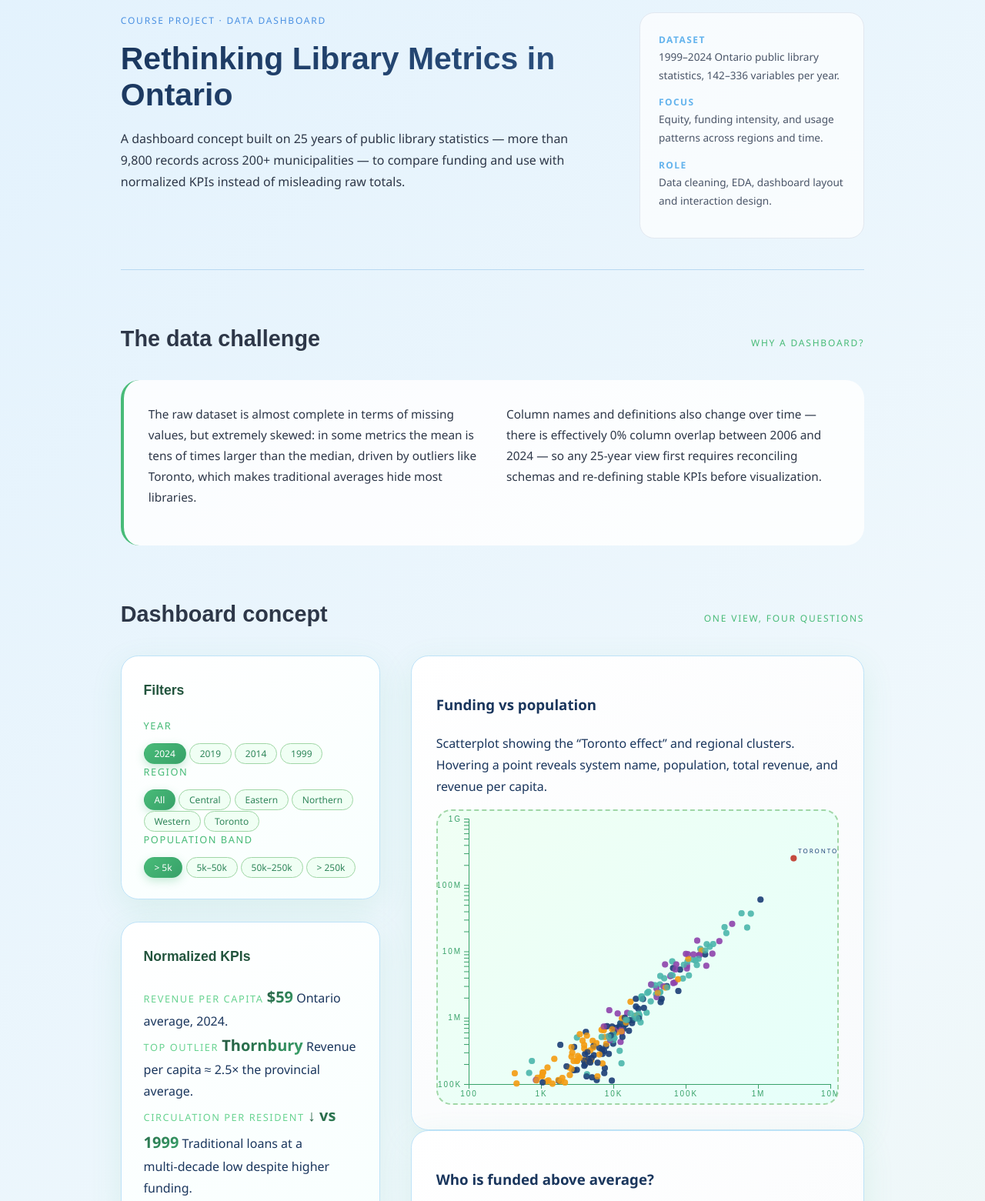
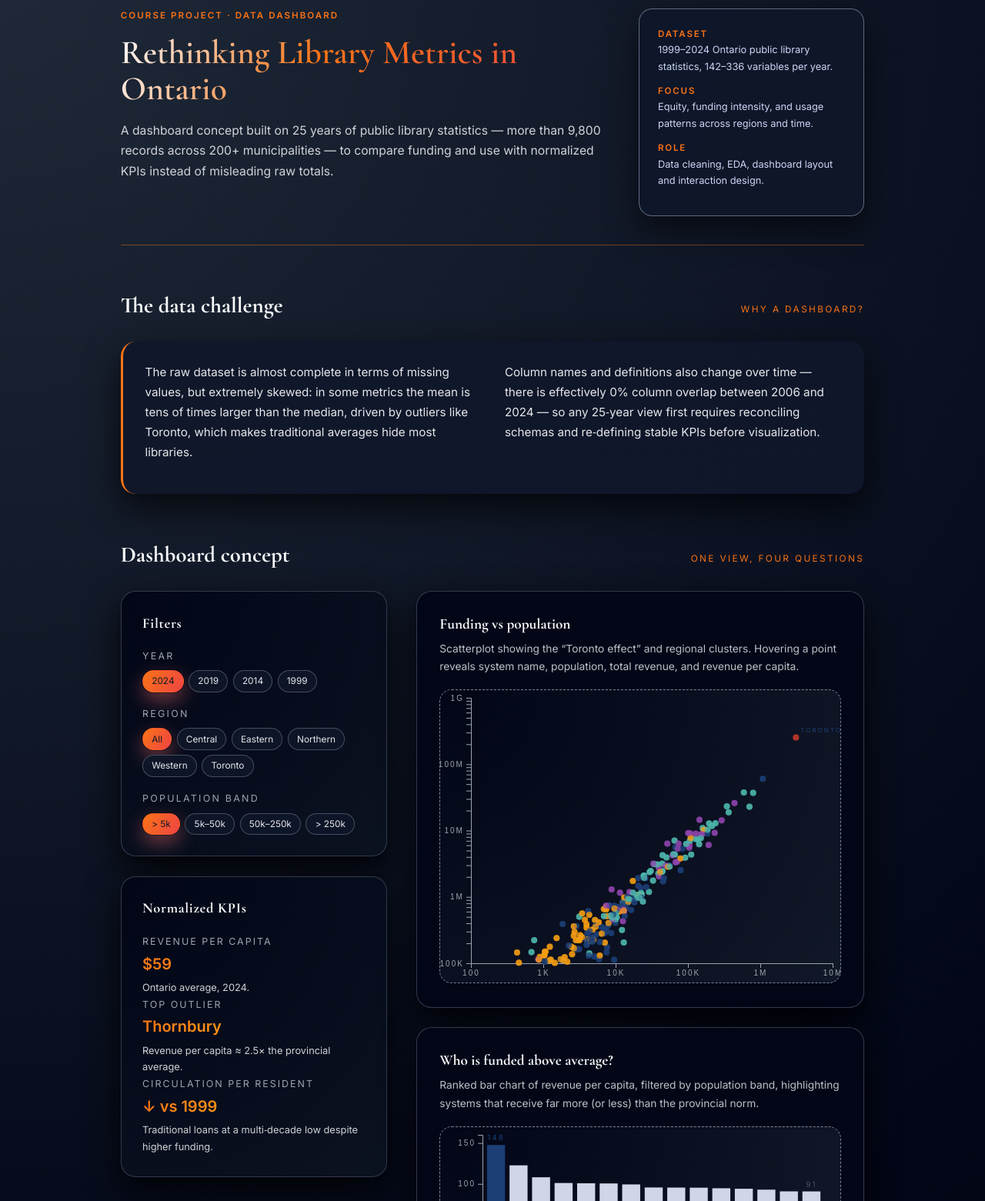
Before and after one commit to vmessias/MBAI, a plain HTML site: page libraries-dashboard.html in a window 1280 px wide. Shown: the part 40-1601 px from the top of the page at 77% size. Drawn offline with nearby package versions, Linux system fonts and the light colour scheme.

Commit message:
Update libraries-dashboard.css

```diff
--- a/css/libraries-dashboard.css
+++ b/css/libraries-dashboard.css
@@ -1,4 +1,5 @@
-/* GLOBAL - NOVA PALETA AZUL/VERDE */
+/* GLOBAL – PALETA DRAMÁTICA: AZUL NOITE + LARANJA DE ALERTA */
+
 *,
 *::before,
 *::after {
@@ -8,53 +9,52 @@
 body {
   margin: 0;
   padding: 0;
-  background: linear-gradient(135deg, #E3F2FD 0%, #F0F8FC 50%, #E8F5E8 100%);
-  color: #1A365D;
-  font-family: 'Poppins', 'Segoe UI', system-ui, sans-serif;
-  line-height: 1.75;
+  background: radial-gradient(circle at top left, #1F2937 0%, #020617 55%, #000000 100%);
+  color: #E5E7EB;
+  font-family: 'Inter', system-ui, -apple-system, BlinkMacSystemFont, sans-serif;
+  line-height: 1.7;
 }
 
 .page {
   max-width: 1120px;
   margin: 0 auto;
-  padding: 3.5rem 6vw 4rem;
+  padding: 3.2rem 6vw 3.6rem;
 }
 
 /* CROSS-BROWSER */
+
 html {
   scroll-behavior: smooth;
   -webkit-font-smoothing: antialiased;
   -moz-osx-font-smoothing: grayscale;
 }
 
-.hero-title {
-  font-size: clamp(2.4rem, 3.2vw, 3rem);
-}
+/* HERO – TÍTULO CINEMATOGRÁFICO */
 
-/* HERO - NOVOS TÍTULOS EM SANS SERIF MODERNA */
 .hero {
   display: grid;
   grid-template-columns: minmax(0, 3fr) minmax(260px, 1.4fr);
-  gap: 3rem;
-  padding-bottom: 2.5rem;
-  border-bottom: 1px solid #B8D9F2;
+  gap: 2.8rem;
+  padding-bottom: 2.3rem;
+  border-bottom: 1px solid rgba(249,115,22,0.45);
 }
 
 .eyebrow {
   text-transform: uppercase;
-  letter-spacing: .15em;
-  font-size: 0.75rem;
-  color: #4A90E2;
-  font-weight: 500;
-  margin: 0 0 1rem 0;
+  letter-spacing: .18em;
+  font-size: 0.72rem;
+  color: #F97316;
+  font-weight: 600;
+  margin: 0 0 0.9rem 0;
 }
 
 .hero-title {
-  font-family: 'Poppins', sans-serif;
-  font-weight: 700;
-  line-height: 1.15;
-  margin: 0 0 1.2rem 0;
-  background: linear-gradient(135deg, #1A365D 0%, #2C5282 100%);
+  font-family: 'Cormorant Garamond', serif;
+  font-weight: 600;
+  font-size: clamp(2.6rem, 3.4vw, 3.1rem);
+  line-height: 1.08;
+  margin: 0 0 1.1rem 0;
+  background: linear-gradient(120deg, #F9FAFB 0%, #F97316 40%, #EF4444 100%);
   -webkit-background-clip: text;
   -webkit-text-fill-color: transparent;
   background-clip: text;
@@ -62,191 +62,254 @@ html {
 
 .hero-deck {
   margin: 0;
-  font-size: 1rem;
-  color: #2D3748;
-  max-width: 42rem;
-  font-weight: 400;
+  font-size: 0.98rem;
+  color: #E5E7EB;
+  max-width: 40rem;
+  opacity: 0.9;
 }
 
 .hero-meta {
-  font-size: 0.85rem;
-  color: #4A5568;
+  font-size: 0.8rem;
+  color: #CBD5F5;
   align-self: flex-start;
-  background: rgba(255,255,255,0.7);
-  padding: 1.5rem;
-  border-radius: 1.2rem;
-  border: 1px solid #E2E8F0;
+  background: rgba(15,23,42,0.9);
+  padding: 1.4rem 1.5rem;
+  border-radius: 1.1rem;
+  border: 1px solid rgba(148,163,184,0.6);
+  box-shadow: 0 18px 40px rgba(0,0,0,0.55);
 }
 
 .hero-meta p {
-  margin: 0 0 0.8rem 0;
+  margin: 0 0 0.7rem 0;
 }
 
 .hero-meta span {
   display: block;
-  font-size: 0.75rem;
+  font-size: 0.72rem;
   text-transform: uppercase;
-  letter-spacing: .12em;
-  color: #63B3ED;
+  letter-spacing: .16em;
+  color: #F97316;
   font-weight: 600;
 }
 
-/* SECTIONS - CARDS COM SOMBRA MAIS SUAVE */
+/* SECTIONS */
+
 .section {
-  margin-top: 4rem;
+  margin-top: 3.4rem;
 }
 
 .section-head {
   display: flex;
   align-items: baseline;
   justify-content: space-between;
-  margin-bottom: 1.8rem;
+  margin-bottom: 1.4rem;
 }
 
 .section-head h2 {
-  font-family: 'Poppins', sans-serif;
+  font-family: 'Cormorant Garamond', serif;
   font-size: 1.8rem;
-  font-weight: 600;
   margin: 0;
-  color: #2D3748;
+  color: #F9FAFB;
 }
 
 .section-tag {
-  font-size: 0.75rem;
+  font-size: 0.74rem;
   text-transform: uppercase;
-  letter-spacing: .15em;
-  color: #48BB78;
-  font-weight: 500;
+  letter-spacing: .2em;
+  color: #F97316;
 }
 
 .section-body {
-  font-size: 0.96rem;
-  color: #2D3748;
-  background: rgba(255,255,255,0.85);
-  padding: 2rem;
-  border-radius: 1.5rem;
-  border-left: 4px solid #48BB78;
+  font-size: 0.95rem;
+  color: #E5E7EB;
+  background: radial-gradient(circle at top left, rgba(15,23,42,0.98), rgba(15,23,42,0.92));
+  padding: 1.7rem 1.8rem 1.8rem;
+  border-radius: 1.2rem;
+  border-left: 3px solid #F97316;
+  box-shadow: 0 18px 45px rgba(0,0,0,0.7);
 }
 
 .section-body p {
-  margin: 0 0 1rem 0;
+  margin: 0 0 0.8rem 0;
 }
 
 .section-body.two-col {
   display: grid;
   grid-template-columns: minmax(0, 1.1fr) minmax(0, 1.1fr);
-  gap: 2rem;
+  gap: 1.8rem;
 }
 
-/* DASHBOARD - PAINÉIS COM GRADIENTE VERDE */
+/* DASHBOARD LAYOUT */
+
 .dash-layout {
   display: grid;
-  grid-template-columns: minmax(280px, 1.2fr) minmax(0, 2.1fr);
-  gap: 2.5rem;
+  grid-template-columns: minmax(260px, 1.25fr) minmax(0, 2.1fr);
+  gap: 2.4rem;
   align-items: flex-start;
 }
+
+/* PANELS LATERAIS */
 
 .dash-sidebar {
   display: flex;
   flex-direction: column;
-  gap: 1.8rem;
+  gap: 1.6rem;
 }
 
 .panel {
-  background: linear-gradient(145deg, #FFFFFF 0%, #F8FFFE 100%);
-  border-radius: 1.4rem;
-  border: 1px solid #BEE3F8;
-  box-shadow: 0 12px 40px rgba(72,187,120,0.12);
-  padding: 1.8rem 1.8rem 1.8rem;
+  background: radial-gradient(circle at top left, #020617, #0B1220);
+  border-radius: 1.2rem;
+  border: 1px solid rgba(55,65,81,0.9);
+  box-shadow: 0 18px 45px rgba(0,0,0,0.85);
+  padding: 1.6rem 1.7rem 1.7rem;
 }
 
 .panel h3 {
-  font-family: 'Poppins', sans-serif;
-  font-size: 1.1rem;
-  font-weight: 600;
-  margin: 0 0 1.2rem 0;
-  color: #22543D;
+  font-family: 'Cormorant Garamond', serif;
+  font-size: 1.15rem;
+  letter-spacing: 0.04em;
+  margin: 0 0 1rem 0;
+  color: #F9FAFB;
+}
+
+.filter-group + .filter-group {
+  margin-top: 1.1rem;
 }
 
 .filter-group label {
   display: block;
-  font-size: 0.8rem;
+  font-size: 0.78rem;
   text-transform: uppercase;
-  letter-spacing: .12em;
-  color: #48BB78;
-  font-weight: 500;
-  margin-bottom: 0.6rem;
+  letter-spacing: .18em;
+  color: #9CA3AF;
+  margin-bottom: 0.5rem;
+}
+
+.pill-row {
+  display: flex;
+  flex-wrap: wrap;
+  gap: 0.4rem;
 }
 
 .pill {
-  padding: 0.25rem 0.8rem;
-  border-radius: 25px;
-  border: 1px solid #A0D6A6;
-  font-size: 0.75rem;
-  color: #2F855A;
-  background: #F0FFF4;
-  font-weight: 500;
+  padding: 0.2rem 0.7rem;
+  border-radius: 999px;
+  border: 1px solid rgba(75,85,99,0.9);
+  font-size: 0.74rem;
+  color: #E5E7EB;
+  background: rgba(15,23,42,0.9);
 }
 
 .pill-active {
-  background: linear-gradient(135deg, #48BB78 0%, #38A169 100%);
+  background: linear-gradient(120deg, #F97316, #EF4444);
   border-color: transparent;
-  color: white;
-  box-shadow: 0 4px 12px rgba(72,187,120,0.3);
+  color: #111827;
+  box-shadow: 0 0 0 1px rgba(0,0,0,0.5), 0 10px 25px rgba(248,113,113,0.45);
+}
+
+.kpi-label {
+  display: block;
+  font-size: 0.78rem;
+  text-transform: uppercase;
+  letter-spacing: .16em;
+  color: #9CA3AF;
 }
 
 .kpi-value {
+  display: block;
   font-size: 1.25rem;
-  font-weight: 700;
-  color: #22543D;
-  background: linear-gradient(135deg, #22543D 0%, #38A169 100%);
+  font-weight: 600;
+  margin-top: 0.1rem;
+  background: linear-gradient(120deg, #F97316, #FACC15);
   -webkit-background-clip: text;
   -webkit-text-fill-color: transparent;
   background-clip: text;
 }
 
-.kpi-label {
+.kpi-note {
+  display: block;
   font-size: 0.8rem;
-  text-transform: uppercase;
-  letter-spacing: .12em;
-  color: #68D391;
-  font-weight: 500;
+  color: #E5E7EB;
+  opacity: 0.9;
+  margin-top: 0.2rem;
 }
 
-/* VIEWS - PLACEHOLDERS COM GRADIENTE */
-.view {
-  background: linear-gradient(145deg, #FFFFFF 0%, #F8FAFC 100%);
-  border-radius: 1.4rem;
-  border: 1px solid #BEE3F8;
-  box-shadow: 0 12px 40px rgba(72,187,120,0.12);
-  padding: 1.8rem 2rem 2rem;
+/* MAIN VIEWS */
+
+.dash-main {
+  display: flex;
+  flex-direction: column;
+  gap: 1.6rem;
 }
 
+.view {
+  background: radial-gradient(circle at top left, #020617, #020617 35%, #020617 100%);
+  border-radius: 1.25rem;
+  border: 1px solid rgba(55,65,81,0.9);
+  box-shadow: 0 18px 45px rgba(0,0,0,0.85);
+  padding: 1.6rem 1.8rem 1.9rem;
+}
+
+.view-head h3 {
+  font-family: 'Cormorant Garamond', serif;
+  font-size: 1.2rem;
+  margin: 0 0 0.3rem 0;
+  color: #F9FAFB;
+}
+
+.view-head p {
+  margin: 0;
+  font-size: 0.86rem;
+  color: #D1D5DB;
+  opacity: 0.9;
+}
+
+.view-body {
+  margin-top: 1.1rem;
+}
+
+/* PLACEHOLDER DOS GRÁFICOS */
+
 .viz-placeholder {
-  border-radius: 1.2rem;
-  border: 2px dashed #A0D6A6;
-  background: linear-gradient(135deg, #F0FFF4 0%, #E6FFFA 100%);
-  min-height: 280px;
+  border-radius: 1rem;
+  border: 1px dashed rgba(148,163,184,0.8);
+  background: radial-gradient(circle at top left, #020617, #111827);
+  min-height: 260px;
   display: flex;
   align-items: center;
   justify-content: center;
   text-align: center;
-  font-size: 0.85rem;
+  font-size: 0.8rem;
   text-transform: uppercase;
-  letter-spacing: .14em;
-  color: #38A169;
-  font-weight: 500;
+  letter-spacing: .16em;
+  color: #9CA3AF;
+}
+
+/* FOOTER */
+
+.footer {
+  margin-top: 3.4rem;
+  padding-top: 1rem;
+  border-top: 1px solid rgba(55,65,81,0.9);
+  font-size: 0.82rem;
+  color: #9CA3AF;
+}
+
+.footer a {
+  color: #F97316;
+  text-decoration: none;
 }
 
 /* RESPONSIVE */
+
 @media (max-width: 900px) {
   .page {
-    padding: 3rem 6vw 3.5rem;
+    padding: 2.6rem 6vw 3rem;
   }
 
   .hero {
     grid-template-columns: 1fr;
-    gap: 2rem;
+    gap: 1.8rem;
   }
 
   .section-body.two-col {
```
